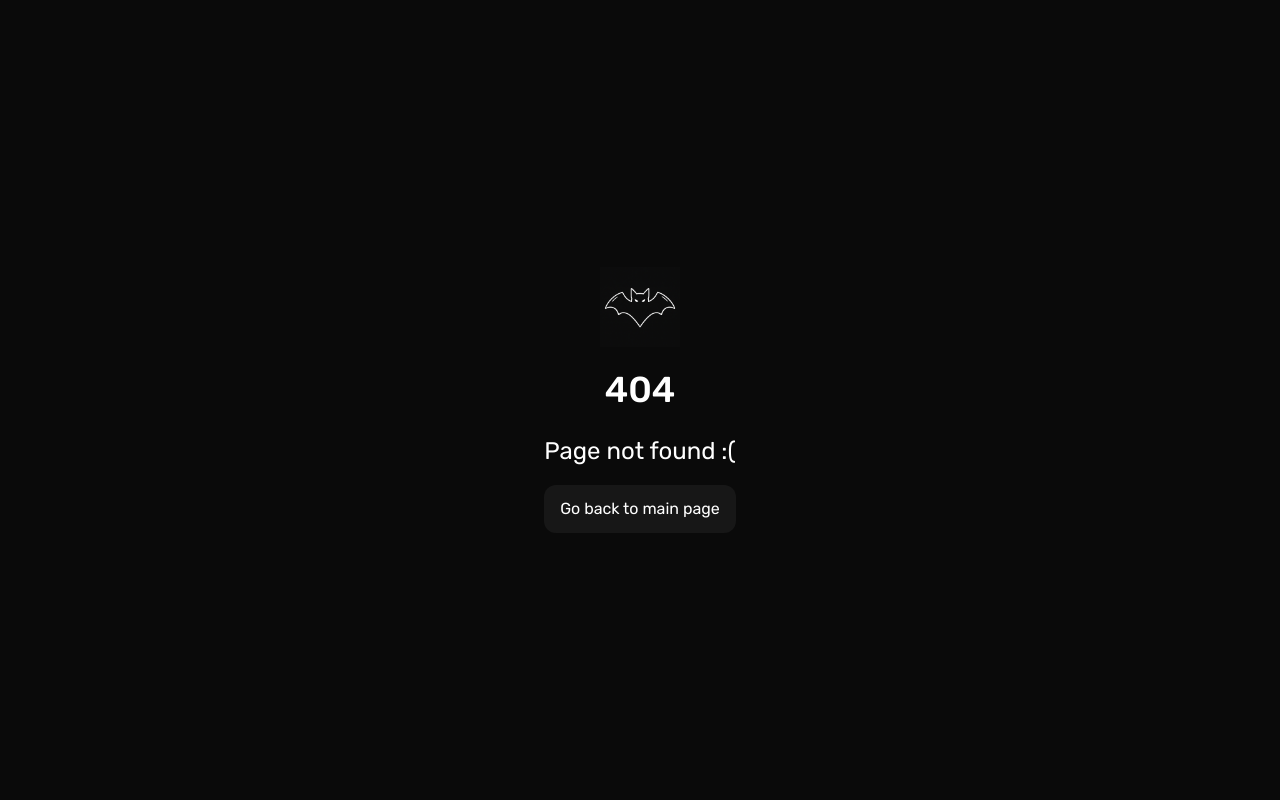
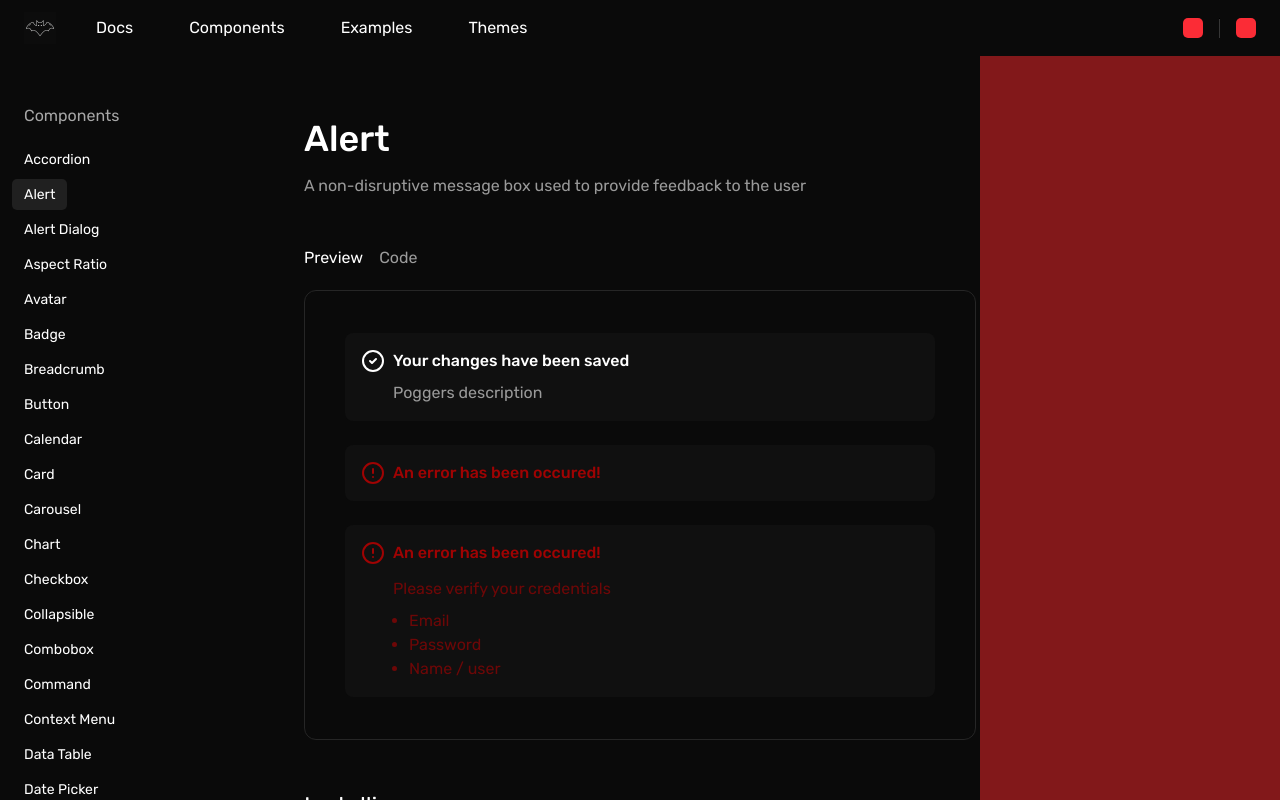
Before and after one commit to Batsy13/bat-ui, a React (Vite) app: page /docs/components/alert in a window 1280 px wide. Before the commit this address had no page. Built offline with nearby package versions, Linux system fonts and the light colour scheme.

Commit message:
feat: add Alert Component and fix Alert Dialog

```diff
--- a/src/components/nav-sidebar.tsx
+++ b/src/components/nav-sidebar.tsx
@@ -66,6 +66,7 @@ export const NavSidebar = () => {
                     <Link
                         className={cn("bg-transparent hover:bg-[#141414] px-3 py-[5px] cursor-pointer rounded-[5px]", pathname === `/docs/components${item.path}` ? "bg-secondary hover:bg-secondary" : "")}
                         to={`/docs/components${item.path}`}
+                        key={item.title}
                     >
                         {item.title}
                     </Link>
--- a/src/components/ui/alert-dialog.tsx
+++ b/src/components/ui/alert-dialog.tsx
@@ -4,25 +4,25 @@ import { ReactNode } from "react";
 import { Button } from "./button";
 import { useAlertDialogStore } from "../../store/use-alert-dialog";
 
-type AlertProps = {
+type AlertDialogProps = {
     variant?: "default" | "destructive";
     children: ReactNode;
     className?: string;
 };
 
-type AlertHeaderProps = {
+type AlertDialogHeaderProps = {
     title: string;
     description?: string;
     className?: string;
 };
 
 const alertVariants = cva(
-    "relative w-full max-w-2xl rounded-[5px] p-6 flex flex-col gap-4",
+    "bg-[#101010] relative w-full max-w-2xl rounded-[5px] p-6 flex flex-col gap-4",
     {
         variants: {
             variant: {
-                default: "bg-[#101010]",
-                destructive: "text-red-500",
+                default: "",
+                destructive: "text-destructive",
             },
         },
         defaultVariants: {
@@ -35,8 +35,8 @@ const AlertDialog = ({
     variant,
     children,
     className,
-}: AlertProps & VariantProps<typeof alertVariants>) => {
-    const { isOpen } = useAlertDialogStore();
+}: AlertDialogProps & VariantProps<typeof alertVariants>) => {
+    const { isOpen, close } = useAlertDialogStore();
 
     if (!isOpen) {
         return null;
@@ -45,7 +45,7 @@ const AlertDialog = ({
     return (
         <div
             className="fixed inset-0 z-50 flex items-center justify-center bg-black/50 backdrop-blur-xs"
-            onClick={() => useAlertDialogStore.getState().close()}
+            onClick={close}
         >
             <div
                 role="alertdialog"
@@ -85,8 +85,8 @@ const AlertDialogContent = ({
     );
 };
 
-const AlertDialogHeader = ({ title, description }: AlertHeaderProps) => (
-    <div className="flex flex-col gap-2">
+const AlertDialogHeader = ({ title, description, className }: AlertDialogHeaderProps) => (
+    <div className={cn("flex flex-col gap-2", className)}>
         <h2 className="text-lg font-semibold text-white">{title}</h2>
         <p className="text-sm text-[#9C9C9C]">{description}</p>
     </div>
--- /dev/null
+++ b/src/components/ui/alert.tsx
@@ -0,0 +1,82 @@
+import { cva, VariantProps } from "class-variance-authority";
+import { cn } from "../../lib/utils";
+import { ReactNode } from "react";
+
+type AlertProps = {
+    variant?: "default" | "destructive";
+    children: ReactNode;
+    className?: string;
+};
+
+type AlertItemsProps = {
+    children: ReactNode;
+    className?: string;
+};
+
+const alertVariants = cva(
+    "w-full max-w-2xl bg-[#101010] rounded-[8px] p-4 flex flex-col gap-4",
+    {
+        variants: {
+            variant: {
+                default: "",
+                destructive: "text-destructive",
+            },
+        },
+        defaultVariants: {
+            variant: "default",
+        },
+    }
+);
+
+const Alert = ({
+    variant,
+    children,
+    className,
+}: AlertProps & VariantProps<typeof alertVariants>) => {
+
+    return (
+        <div
+            role="alert"
+            className={cn(alertVariants({ variant }), className)}
+        >
+            {children}
+        </div>
+    );
+};
+
+const AlertContent = ({
+    children,
+    className,
+}: {
+    children: ReactNode;
+    className?: string;
+}) => {
+    return (
+        <div className={cn("flex flex-col gap-3", className)}>{children}</div>
+    );
+};
+
+const AlertHeader = ({ children, className }: AlertItemsProps) => (
+    <div className={cn("flex flex-col gap-2", className)}>{children}</div>
+);
+
+const AlertTitle = ({ children, className }: AlertItemsProps) => (
+    <div className={cn("flex gap-2 font-medium", className)}>
+        {children}
+    </div>
+);
+
+const AlertDescription = ({ children, className }: AlertItemsProps) => (
+    <div className={cn("flex items-center w-full gap-2 text-description", className)}>
+        {children}
+    </div>
+);
+
+const AlertFooter = ({ children, className }: AlertItemsProps) => (
+    <div className={cn("flex flex-col w-full gap-2", className)}>
+        {children}
+    </div>
+);
+
+
+export { Alert, AlertContent, AlertHeader, AlertTitle, AlertDescription, AlertFooter };
--- a/src/index.css
+++ b/src/index.css
@@ -7,10 +7,6 @@ h1 {
 
 h2 {
     font-size: 1.5rem;
-}
-
-.description {
-    color: #9C9C9C;
 }
 
 /* Hide scrollbar for Chrome, Safari and Opera */
@@ -32,6 +28,7 @@ h2 {
     --color-background: #0A0A0A;
     --color-card: #101010;
     --color-border: #262626;
+    --color-description: #9A9A9A;
     --color-success: #5CB85C;
     --color-destructive: #9F0303;
 }
--- a/src/main.tsx
+++ b/src/main.tsx
@@ -12,6 +12,7 @@ import AspectRatioPage from "./pages/components/aspect-ratio-page";
 import BadgePage from "./pages/components/badge-page";
 import { Page404 } from "./pages/404-not-found";
 import AvatarPage from "./pages/components/avatar-page";
+import AlertPage from "./pages/components/alert-page";
 
 ReactDOM.createRoot(document.getElementById("root")!).render(
   <BrowserRouter>
@@ -22,6 +23,7 @@ ReactDOM.createRoot(document.getElementById("root")!).render(
           <Route index element={<DocsHome />}></Route>
           <Route path="components">
             <Route path="accordion" element={<AccordionPage />}/>
+            <Route path="alert" element={<AlertPage />}/>
             <Route path="alert-dialog" element={<AlertDialogPage />}/>
             <Route path="aspect-ratio" element={<AspectRatioPage />}/>
             <Route path="avatar" element={<AvatarPage />}/>
--- a/src/pages/components/accordion-page.tsx
+++ b/src/pages/components/accordion-page.tsx
@@ -12,7 +12,7 @@ export default function AccordionPage() {
         <div className="flex flex-col w-full max-w-2xl gap-12 mx-auto text-white md:px-0 lg:py-14">
             <div className="flex flex-col gap-2">
                 <h1>Accordion</h1>
-                <p className="description">
+                <p className="text-description">
                     A collapsible content container that allows users to show or
                     hide sections of information.
                 </p>
--- a/src/pages/components/alert-dialog-page.tsx
+++ b/src/pages/components/alert-dialog-page.tsx
@@ -15,7 +15,7 @@ export default function AlertDialogPage() {
         <div className="flex flex-col w-full max-w-2xl gap-12 mx-auto text-white md:px-0 lg:py-14">
             <div className="flex flex-col gap-2">
                 <h1>Alert Dialog</h1>
-                <p className="description">
+                <p className="text-description">
                     A collapsible content container that allows users to show or
                     hide sections of information.
                 </p>
@@ -56,6 +56,8 @@ export default function AlertDialogPage() {
     AlertDialogTrigger,
 } from "@/components/ui/alert-dialog";
 
+export function AlertDialogDemo() {
+
     <AlertDialogTrigger className="text-white bg-red-500 cursor-pointer hover:bg-red-600">
         Delete Account
     </AlertDialogTrigger>
@@ -72,7 +74,7 @@ export default function AlertDialogPage() {
             </AlertDialogFooter>
         </AlertDialogContent>
     </AlertDialog>
-
+};
                     `}
             />
 
--- /dev/null
+++ b/src/pages/components/alert-page.tsx
@@ -0,0 +1,163 @@
+import { AlertCircle, CheckCircle2 } from "lucide-react";
+import {
+    Alert,
+    AlertContent,
+    AlertDescription,
+    AlertFooter,
+    AlertHeader,
+    AlertTitle,
+} from "../../components/ui/alert";
+import { PreviewCode } from "../../components/ui/preview-code";
+import { Terminal } from "../../components/ui/terminal";
+
+export default function AlertPage() {
+    return (
+        <div className="flex flex-col w-full max-w-2xl gap-12 mx-auto text-white md:px-0 lg:py-14">
+            <div className="flex flex-col gap-2">
+                <h1>Alert</h1>
+                <p className="text-description">
+                    A non-disruptive message box used to provide feedback to the
+                    user
+                </p>
+            </div>
+
+            <PreviewCode
+                preview={
+                    <div className="flex flex-col w-full gap-6">
+                        <Alert>
+                            <AlertContent>
+                                <AlertHeader>
+                                    <AlertTitle>
+                                        <CheckCircle2 />
+                                        Your changes have been saved
+                                    </AlertTitle>
+                                    <AlertDescription className="ml-8">
+                                        Poggers description
+                                    </AlertDescription>
+                                </AlertHeader>
+                            </AlertContent>
+                        </Alert>
+                        <Alert variant="destructive">
+                            <AlertContent>
+                                <AlertHeader>
+                                    <AlertTitle>
+                                        <AlertCircle />
+                                        An error has been occured!
+                                    </AlertTitle>
+                                </AlertHeader>
+                            </AlertContent>
+                        </Alert>
+
+                        <Alert variant="destructive">
+                            <AlertContent>
+                                <AlertHeader>
+                                    <AlertTitle>
+                                        <AlertCircle />
+                                        An error has been occured!
+                                    </AlertTitle>
+                                </AlertHeader>
+                                <AlertFooter className="ml-8 text-destructive/65">
+                                    <p>Please verify your credentials</p>
+                                    <ul className="ml-4 list-disc">
+                                        <li>Email</li>
+                                        <li>Password</li>
+                                        <li>Name / user</li>
+                                    </ul>
+                                </AlertFooter>
+                            </AlertContent>
+                        </Alert>
+                    </div>
+                }
+                code={`import {
+    Alert,
+    AlertContent,
+    AlertDescription,
+    AlertFooter,
+    AlertHeader,
+    AlertTitle,
+} from "@/components/ui/alert;
+
+export function AlertDemo() {
+
+    <div className="flex flex-col w-full gap-6">
+        <Alert>
+            <AlertContent>
+                <AlertHeader>
+                    <AlertTitle>
+                        <CheckCircle2 />
+                        Your changes have been saved
+                    </AlertTitle>
+                    <AlertDescription className="ml-8">
+                        Poggers description
+                    </AlertDescription>
+                </AlertHeader>
+            </AlertContent>
+        </Alert>
+        <Alert variant="destructive">
+            <AlertContent>
+                <AlertHeader>
+                    <AlertTitle>
+                        <AlertCircle />
+                        An error has been occured!
+                    </AlertTitle>
+                </AlertHeader>
+            </AlertContent>
+        </Alert>
+        <Alert variant="destructive">
+            <AlertContent>
+                <AlertHeader>
+                    <AlertTitle>
+                        <AlertCircle />
+                        An error has been occured!
+                    </AlertTitle>
+                </AlertHeader>
+                <AlertFooter className="ml-8 text-destructive/65">
+                    <p>Please verify your credentials</p>
+                    <ul className="ml-4 list-disc">
+                        <li>Email</li>
+                        <li>Password</li>
+                        <li>Name / user</li>
+                    </ul>
+                </AlertFooter>
+            </AlertContent>
+        </Alert>
+    </div>
+};
+                    `}
+            />
+
+            <div className="flex flex-col gap-2">
+                <h2>Installing</h2>
+                <Terminal
+                    type="bash"
+                    code={"alert"}
+                    library="shadcn@latest"
+                />
+            </div>
+
+            <div className="flex flex-col gap-2">
+                <h2>Usage</h2>
+                <Terminal
+                    type="code"
+                    code={`import {
+    Alert,
+    AlertContent,
+    AlertDescription,
+    AlertFooter,
+    AlertHeader,
+    AlertTitle,
+} from "@/components/ui/alert;`}
+                />
+                <Terminal
+                    type="code"
+                    code={`<Alert variant="default | destructive">
+  <AlertTitle>Alert!</AlertTitle>
+  <AlertDescription>
+    This is an example of an Alert
+  </AlertDescription>
+</Alert>`}
+                />
+            </div>
+        </div>
+    );
+}
--- a/src/pages/components/aspect-ratio-page.tsx
+++ b/src/pages/components/aspect-ratio-page.tsx
@@ -7,7 +7,7 @@ export default function AspectRatioPage() {
         <div className="flex flex-col w-full max-w-2xl gap-12 mx-auto text-white md:px-0 lg:py-14">
             <div className="flex flex-col gap-2">
                 <h1>Aspect Ratio</h1>
-                <p className="description">
+                <p className="text-description">
                     A proportional relationship between an element's width and height.
                 </p>
             </div>
--- a/src/pages/components/avatar-page.tsx
+++ b/src/pages/components/avatar-page.tsx
@@ -7,7 +7,7 @@ export default function AvatarPage() {
         <div className="flex flex-col w-full max-w-2xl gap-12 mx-auto text-white md:px-0 lg:py-14">
             <div className="flex flex-col gap-2">
                 <h1>Avatar</h1>
-                <p className="description">An Image element with fallack for the username</p>
+                <p className="text-description">An Image element with fallack for the username</p>
             </div>
 
             <PreviewCode
@@ -25,7 +25,7 @@ export default function AvatarPage() {
             <div className="flex items-center gap-2">
                 <Avatar name="Ren Amamiya" img="https://i.redd.it/unicurnujpqc1.jpeg"/>
                 <Avatar name="Ren Amamiya" img="link aleatorio que nao funfa"/>
-                <Avatar name="Ren Amamiya" img="https://www.denofgeek.com/wp-content/uploads/2020/03/neil-gaiman-the-sandman.jpg?resize=400%2C400"/>
+                <Avatar name="Sandman" img="https://www.denofgeek.com/wp-content/uploads/2020/03/neil-gaiman-the-sandman.jpg?resize=400%2C400"/>
             </div>
         )
     }
--- a/src/pages/components/badge-page.tsx
+++ b/src/pages/components/badge-page.tsx
@@ -8,7 +8,7 @@ export default function BadgePage() {
         <div className="flex flex-col w-full max-w-2xl gap-12 mx-auto text-white md:px-0 lg:py-14">
             <div className="flex flex-col gap-2">
                 <h1>Badge</h1>
-                <p className="description">Displays a Badge</p>
+                <p className="text-description">Displays a Badge</p>
             </div>
 
             <PreviewCode
--- a/src/pages/components/button-page.tsx
+++ b/src/pages/components/button-page.tsx
@@ -7,7 +7,7 @@ export default function ButtonPage() {
         <div className="flex flex-col w-full max-w-2xl gap-12 mx-auto text-white md:px-0 lg:py-14">
             <div className="flex flex-col gap-2">
                 <h1>Button</h1>
-                <p className="description">
+                <p className="text-description">
                     An interactive element that triggers an action or event when
                     clicked.
                 </p>
```
Lines whose indentation alone changed are shown as unchanged.
